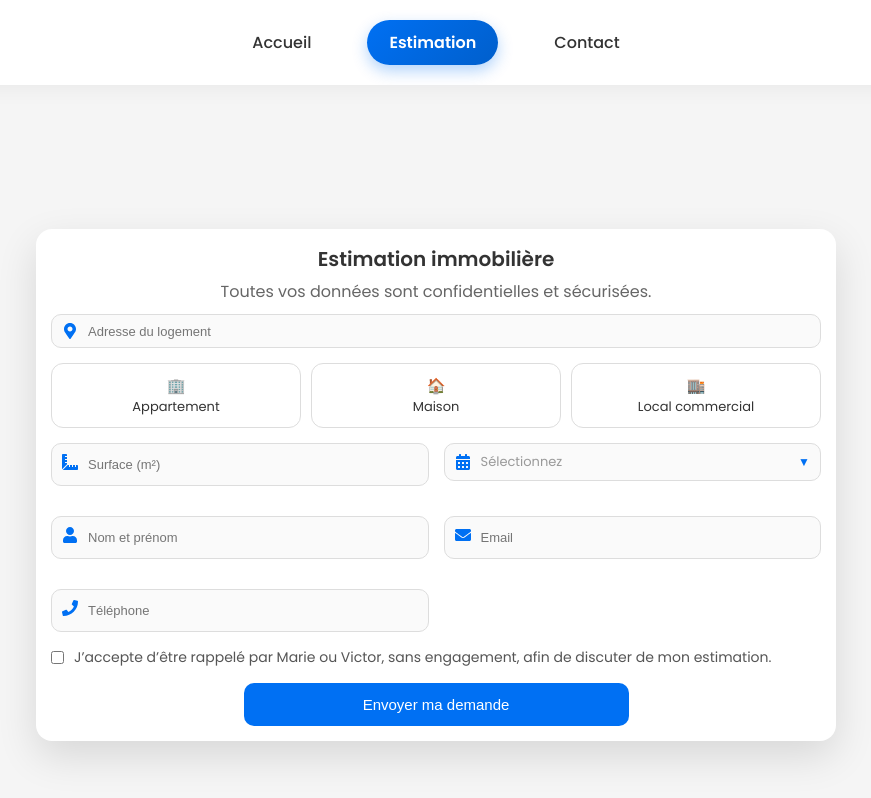
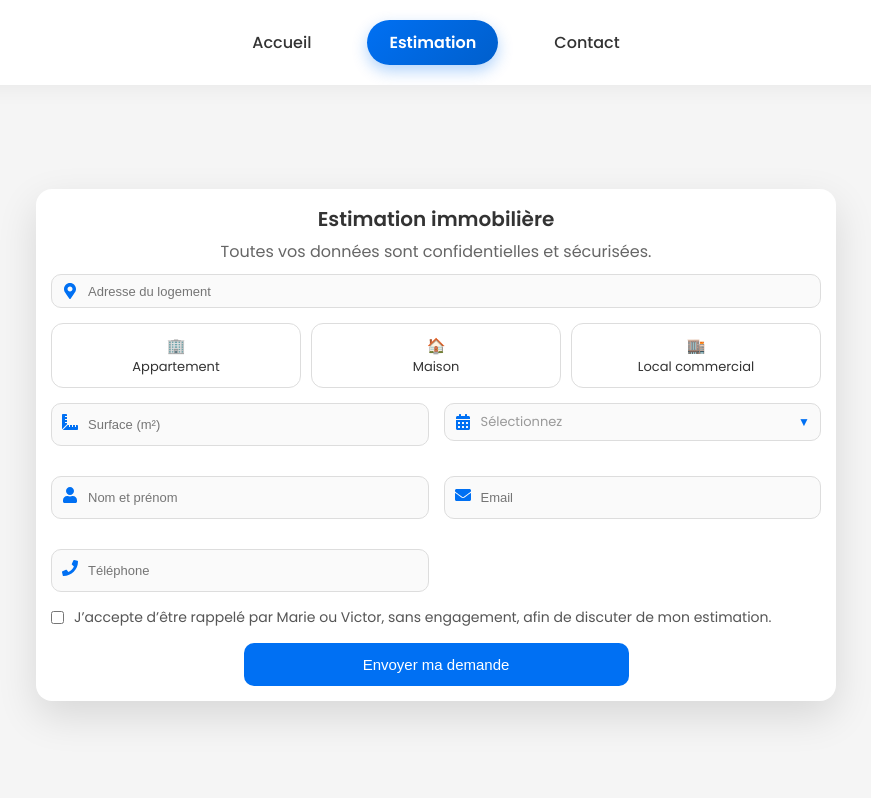
Before and after one commit to Juju-kpi/estimation_immo, a Next.js app: page /estimation in a window 1280 px wide. Shown: the top 798 px of the page, without its empty margins (204-1075 px from the left). Built offline with nearby package versions, Linux system fonts and the light colour scheme.

Commit message:
Update page.js

```diff
--- a/app/estimation/page.js
+++ b/app/estimation/page.js
@@ -262,7 +262,7 @@ function Field({ icon, placeholder, type="text", value, onChange, error }) {
 
 const styles = {
   page: {
-    minHeight: "100vh",
+    minHeight: "90vh",
     display: "flex",
     justifyContent: "center",
     alignItems: "center",
```
